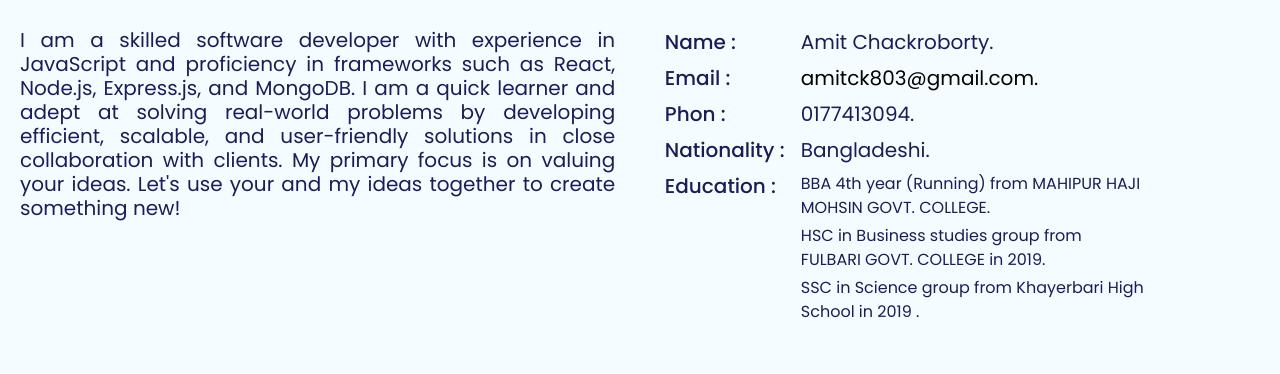
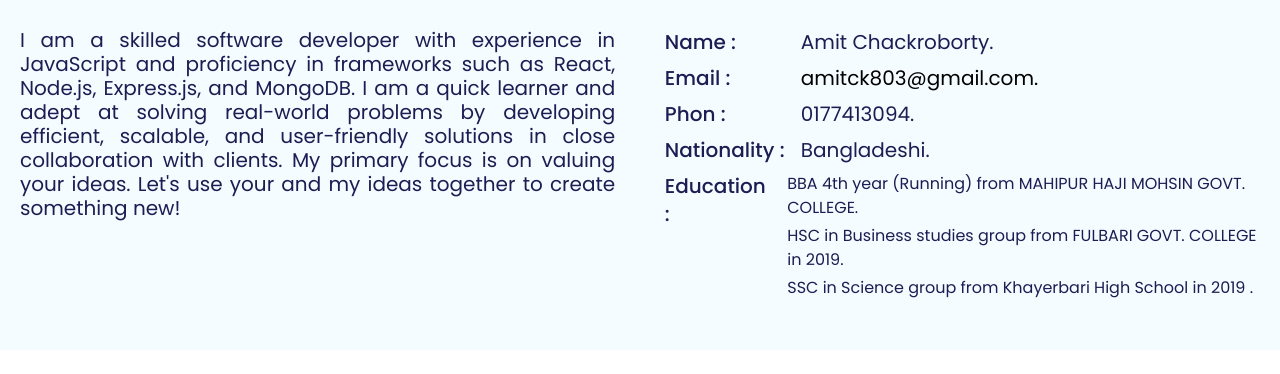
Before and after one commit to amitchackroborty04/Portfolio, a React (Vite) app: page / in a window 1280 px wide. Shown: the part 1318-1692 px from the top of the page. Built offline with nearby package versions, Linux system fonts and the light colour scheme.

Commit message:
Describe your changes

```diff
--- a/index.html
+++ b/index.html
@@ -13,7 +13,7 @@
     />
     <link href="https://unpkg.com/aos@2.3.1/dist/aos.css" rel="stylesheet">
   </head>
-  <body class=" font-poppins overflow-x-hidden ">
+  <body class=" font-poppins  ">
     <div id="root"></div>
     <script type="module" src="/src/main.jsx"></script>
     <script src="https://unpkg.com/aos@next/dist/aos.js"></script>
--- a/src/Components/Aboutme.jsx
+++ b/src/Components/Aboutme.jsx
@@ -49,31 +49,23 @@ const Aboutme = () => {
                   Bangladeshi.
                 </h5>
               </Flex>
-              <Flex className="gap-x-4  mt-2 flex-wrap lg:flex-nowrap">
+              <Flex className="gap-x-4  mt-2 flex-wrap lg:flex-nowrap gap-y-3">
                 <AboutItem name="Education" />
                 <div>
-                  <h5 className="text-sm lg:text-base font-normal text-[#1C1E53] w-[400px]">
+                  <h5 className="text-sm lg:text-base font-normal text-[#1C1E53] ">
                     BBA 4th year (Running) from MAHIPUR HAJI MOHSIN GOVT.
                     COLLEGE.
                   </h5>
-                  <h5 className="text-sm lg:text-base font-normal text-[#1C1E53] max-w-[300px] mt-1">
+                  <h5 className="text-sm lg:text-base font-normal text-[#1C1E53]  mt-1">
                     HSC in Business studies group from FULBARI GOVT. COLLEGE in
                     2019.
                   </h5>
-                  <h5 className="text-sm lg:text-base font-normal text-[#1C1E53] w-full lg:w-[400px] mt-1">
+                  <h5 className="text-sm lg:text-base font-normal text-[#1C1E53]  mt-1">
                     SSC in Science group from Khayerbari High School in 2019 .
                   </h5>
                 </div>
               </Flex>
-              {/* <Flex className="gap-x-4 items-center mt-2">
-                <AboutItem name="Education" />
-                <div>
-                  <h5 className="text-xl font-normal text-[#1C1E53]">
-                     BBA 4th year (Running) from MAHIPUR HAJI MOHSIN GOVT.
-                    COLLEGE
-                  </h5>
-                </div>
-              </Flex> */}
+
             </div>
           </div>
         </Flex>
--- a/src/Components/Navbar.jsx
+++ b/src/Components/Navbar.jsx
@@ -31,7 +31,7 @@ const Navbar = () => {
           </span>
           <div>
             <ul
-              className={`flex flex-col lg:flex-row gap-x-10 absolute top-0   bg-slate-200 lg:bg-transparent  lg:static ${
+              className={`flex flex-col lg:flex-row gap-x-10 absolute top-0   bg-slate-200 z-50 lg:bg-transparent  lg:static ${
                 menu ? " right-[0] " : " right-[-100%]"
               } w-[50%]  lg:w-full h-screen lg:h-auto py-10 lg:py-0 px-7 lg:px-0 gap-y-7 duration-500 cursor-pointer !fixed lg:!static    `}
             >
```
